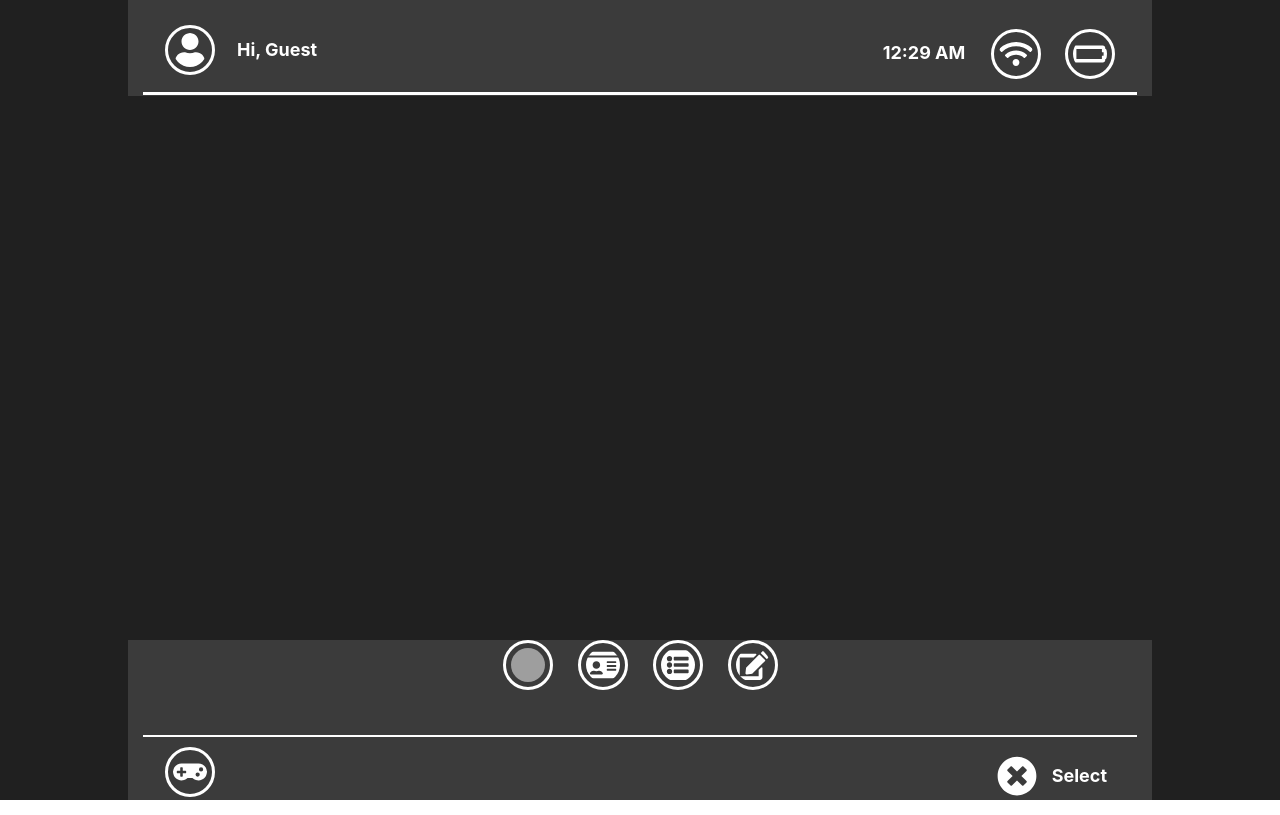
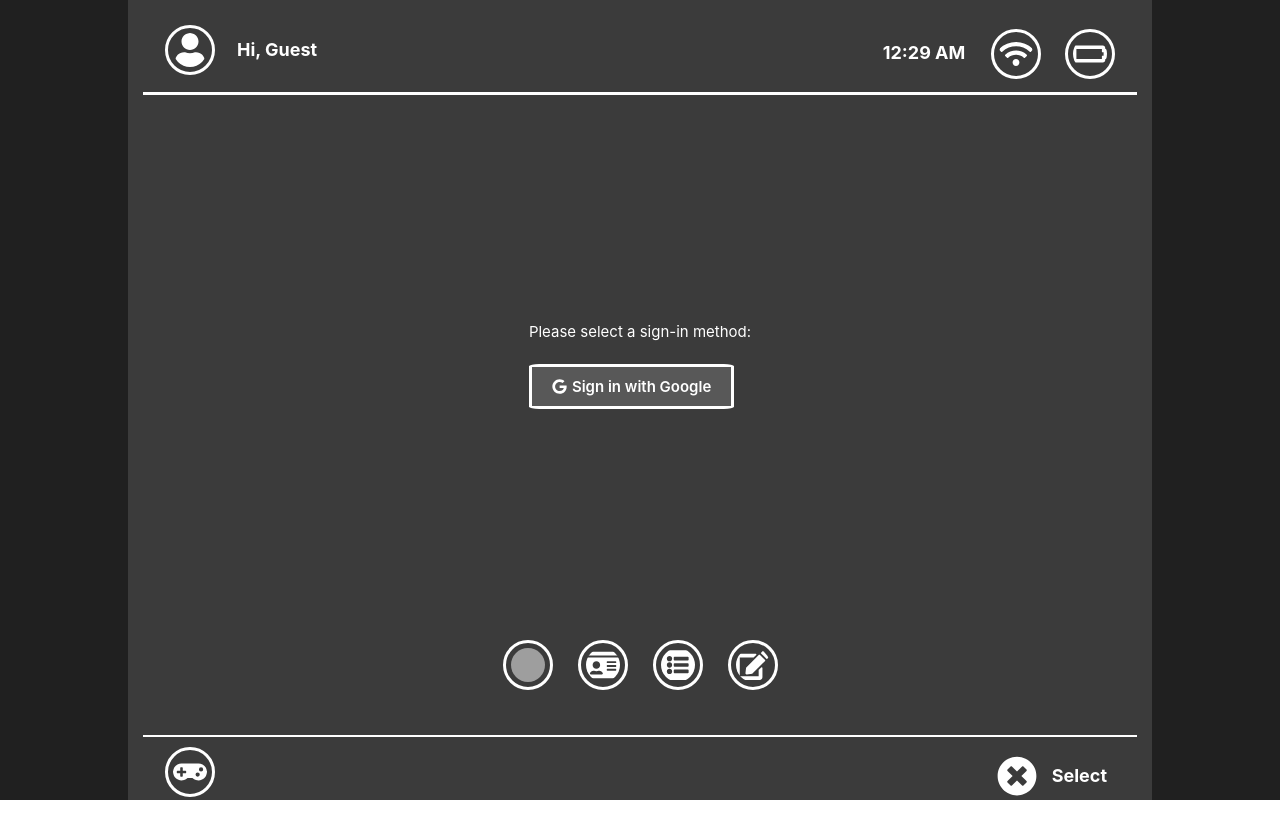
Before and after one commit to cchanyu/CCPortfolio, a React (Create React App) app in the folder ccportfolio/: page /login in a window 1280 px wide. Built offline with nearby package versions, Linux system fonts and the light colour scheme; no server answers; grey boxes are pictures that could not be loaded.

Commit message:
CC - button edit, text added

```diff
--- a/ccportfolio/src/App.css
+++ b/ccportfolio/src/App.css
@@ -1,3 +1,7 @@
+body {
+  overflow: hidden;
+}
+
 .App {
   text-align: center;
   justify-content: center;
--- a/ccportfolio/src/App.jsx
+++ b/ccportfolio/src/App.jsx
@@ -56,6 +56,8 @@ class App extends Component{
           <Route path="project" element={<Project projectData={projectData} />}/>
 
           <Route path="contact" element={isLogged ? <Contact /> : <Login isLogged={isLogged} checkLogged={checkLogged} />}/>
+
+          <Route path="login" element={<Login isLogged={isLogged} checkLogged={checkLogged} />}/>
         </Routes>
 
         {/* Navigation */}
--- a/ccportfolio/src/components/Contact.js
+++ b/ccportfolio/src/components/Contact.js
@@ -65,7 +65,7 @@ class Contact extends React.Component {
                     <label htmlFor="message">Message</label>
                     <textarea className="contact-input" rows="5" value={message} onChange={onMessageChange.bind(this)} />
                 </div>
-                <button type="submit" className="contact-button" onClick={handleSubmit.bind(this)}>Submit</button>
+                <button type="submit" className="contact--button" onClick={handleSubmit.bind(this)}>Submit</button>
                 </form>
             </div>
         )
--- a/ccportfolio/src/components/Login.js
+++ b/ccportfolio/src/components/Login.js
@@ -1,6 +1,7 @@
 import React from 'react';
 import { auth } from "../firebase/firebase.config";
 import { getAuth, signOut, signInWithPopup, GoogleAuthProvider } from "firebase/auth";
+import GoogleIcon from '../icon/google.svg';
 
 function handleSignin(props) {
     const provider = new GoogleAuthProvider();
@@ -32,8 +33,14 @@ export default function Login(props) {
     return (
         <div className='about'>
             {props.isLogged ?
-            <button type="submit" className="contact--button" onClick={() => handleSignout(props)}>Logout</button> :
-            <button type="submit" className="contact--button" onClick={() => handleSignin(props)}>Login</button>}
+            <button type="submit" className="contact-button" onClick={() => handleSignout(props)}>Sign out</button> :
+            <div className='container'>
+                <div className='contact--text'>Please select a sign-in method:</div>
+                <button type="submit" className="contact-button" onClick={() => handleSignin(props)}>
+                    <img className="contact--icon" src={GoogleIcon} alt="." />
+                    <div className='contact--text'>Sign in with Google</div>
+                </button>
+            </div>}
         </div>
     )
 }
--- a/ccportfolio/src/components/Topbar.js
+++ b/ccportfolio/src/components/Topbar.js
@@ -36,7 +36,7 @@ class Topbar extends React.Component {
             <div className="topbar">
                 <div className="topbar-container">
                     <div className="topbar-left">
-                        <NavLink className="topbar-navlink" to="/contact">
+                        <NavLink className="topbar-navlink" to="/login">
                             <img className="topbar-icon topbar-user icon" src={UserIcon} alt="topbar-user" />
                         </NavLink>
                         <div className="topbar-text text">{ isLogged ? userGreet : guestGreet }</div>
--- a/ccportfolio/src/css/Contact.css
+++ b/ccportfolio/src/css/Contact.css
@@ -40,14 +40,23 @@
 }
 
 .contact-button {
+    display: flex;
     margin-top: 20px;
     text-align: center;
     line-height: center;
     background: #585858;
     border: 3px solid white;
-    border-radius: 50%;
-    width: 100px;
-    height: 100px;
+    border-radius: 5%;
+}
+
+.contact--icon {
+    width: 15px;
+    height: 15px;
+    margin-right: 5px;
+}
+
+.contact--text {
+    font-size: 15px;
 }
 
 .contact-button:hover {
--- a/ccportfolio/src/css/Project.css
+++ b/ccportfolio/src/css/Project.css
@@ -45,7 +45,6 @@
 .projectPad:hover, .projectPad:active, .projectPad:focus  {
     border: 3px solid white;
 }
-
 
 /* PROJECT DETAIL */
 
```
Also changed, not shown: ccportfolio/src/icon/google.svg (added), 1 other file (tests, documents, lock files or other folders).
